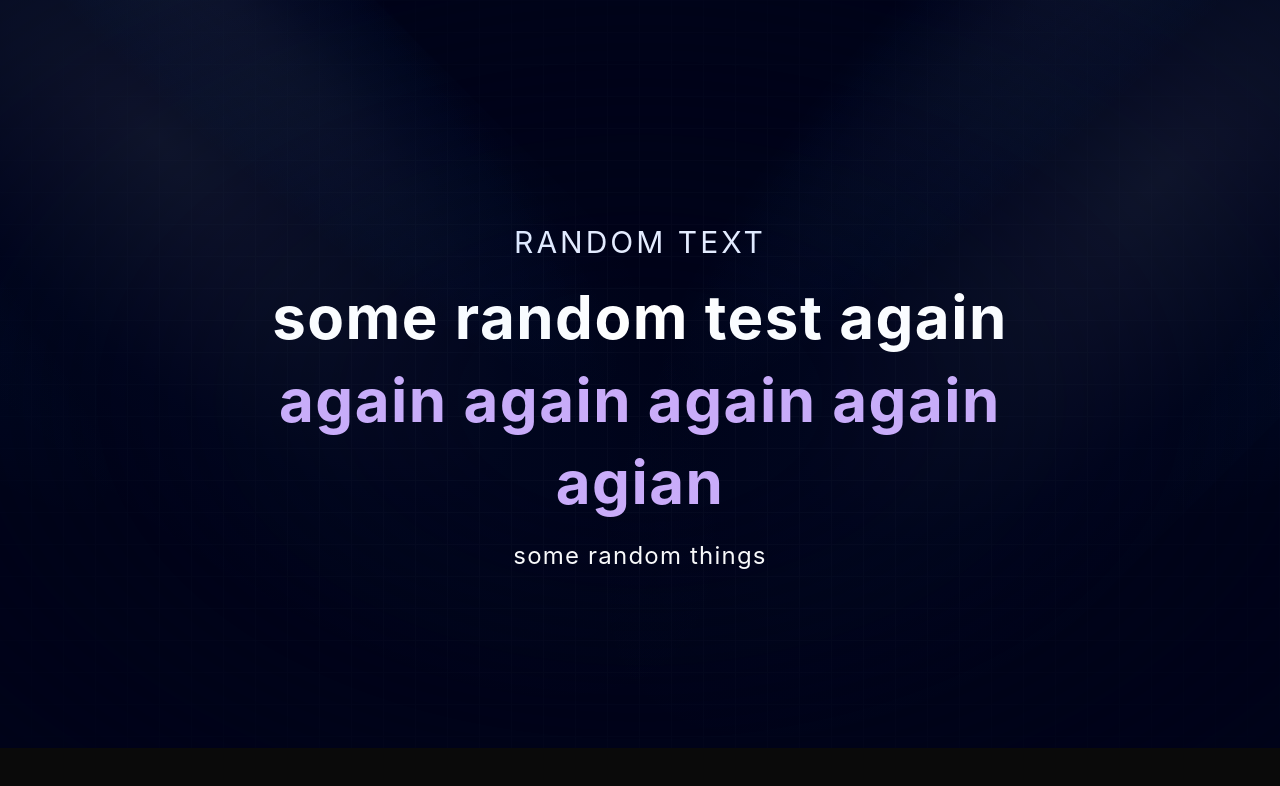
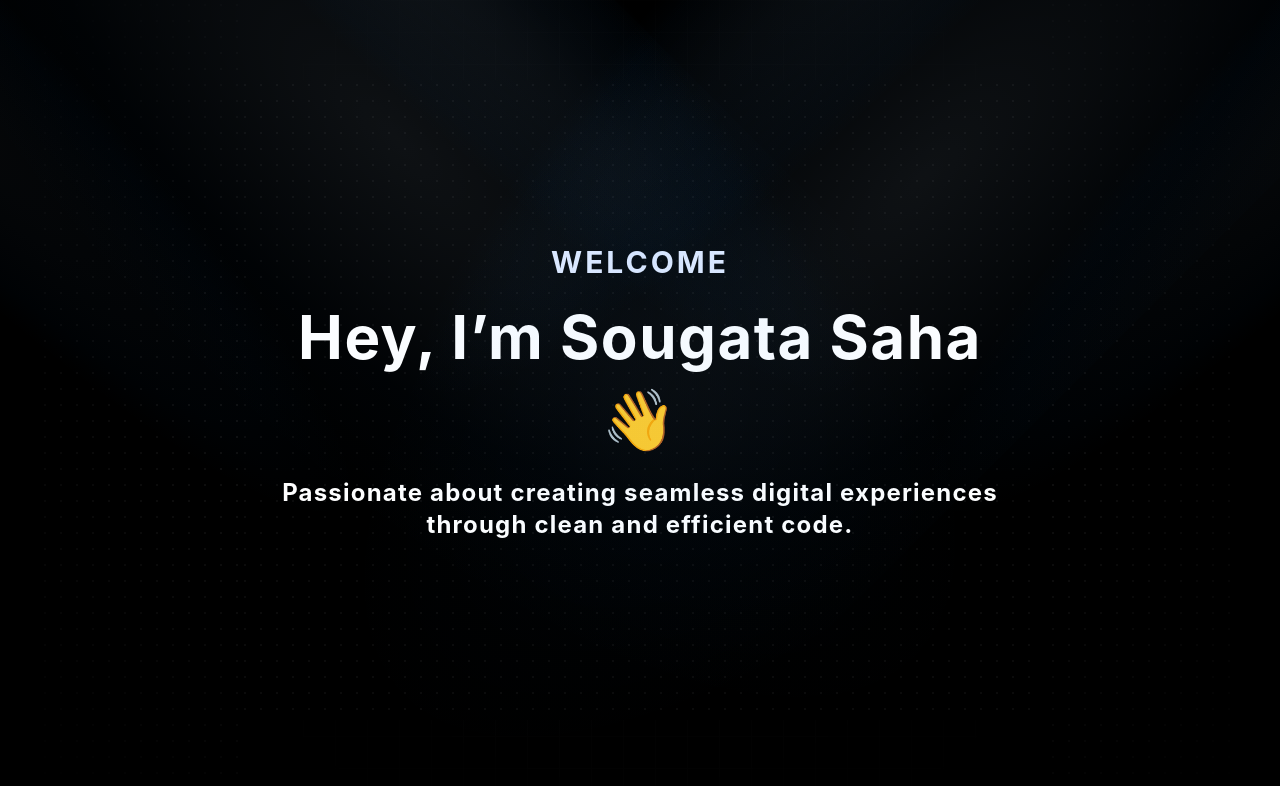
Before and after one commit to LifeEnthusiast03/my_portfolio, a Next.js app: page / in a window 1280 px wide. Shown: the top 786 px of the page. Built offline with nearby package versions, Linux system fonts and the light colour scheme.

Commit message:
update my hero section

```diff
--- a/app/globals.css
+++ b/app/globals.css
@@ -7,7 +7,7 @@
 @theme root {
 
     --color-black: #000;
-    --color-black-100: #000319;
+    --color-black-100: #000;
     --color-black-200: rgba(17, 25, 40, 0.75);
     --color-black-300: rgba(255, 255, 255, 0.125);
 
--- a/app/layout.tsx
+++ b/app/layout.tsx
@@ -24,17 +24,18 @@ export default function RootLayout({
   children: React.ReactNode;
 }>) {
   return (
-    <html lang="en">
+    <html lang="en" suppressHydrationWarning>
       <body
-        className={`${geistSans.variable} ${geistMono.variable} antialiased`} >
-          <ThemeProvider
+        className={`${geistSans.variable} ${geistMono.variable} antialiased`}
+      >
+        <ThemeProvider
           attribute="class"
           defaultTheme="dark"
           enableSystem
           disableTransitionOnChange
-          >
+        >
           {children}
-          </ThemeProvider>
+        </ThemeProvider>
       </body>
     </html>
   );
--- a/app/page.tsx
+++ b/app/page.tsx
@@ -3,10 +3,13 @@ import Hero from '../components/Hero'
 
 export default function Home() {
   return (
-      <main className="relative bg-black-100 flex justify-center items-center flex-col overflow-hidden mx-auto sm:px-10 px-5">
-        <div className="max-w-7xl w-full">
-        <Hero/>
-        </div>
+      <main className="relative bg-black flex justify-center items-center flex-col overflow-hidden mx-auto sm:px-10 px-5">
+      <div className="h-[50rem] w-full dark:bg-black bg-white  dark:bg-dot-white/[0.2] bg-dot-black/[0.9] relative flex items-center justify-center">
+      <div className="absolute pointer-events-none inset-0 flex items-center justify-center dark:bg-black bg-white [mask-image:radial-gradient(ellipse_at_center,transparent_20%,black)]"></div>
+
+      <Hero/>
+
+    </div>
       </main>
   );
 }
--- a/components/Hero.tsx
+++ b/components/Hero.tsx
@@ -1,30 +1,62 @@
+"use client";
+import { motion } from "motion/react";
+import { HeroHighlight, Highlight } from "../components/ui/hero-highlight";
 import { Spotlight } from "./ui/spotlight-new"
 import {TextGenerateEffect} from "./ui/text-generate-effect"
 
+
 export default function () {
   return (
-    <div className='pb-20 pt-36'>
-        <Spotlight/>
-        <div className="h-screen w-full dark:bg-black-100 bg-white  dark:bg-grid-white/[0.02] bg-grid-black/[0.2]  flex items-center justify-center absolute top-0 left-0">
-          {/* Radial gradient for the container to give a faded look */}
-      <div className="absolute pointer-events-none inset-0 flex items-center justify-center dark:bg-black-100 bg-white [mask-image:radial-gradient(ellipse_at_center,transparent_20%,black)]"/>
-    </div>
+    <div >
 
+    <div className="h-[50rem] w-full dark:bg-black bg-white  dark:bg-dot-white/[0.2] bg-dot-black/[0.5] relative flex items-center justify-center">
+      <div className="absolute pointer-events-none inset-0 flex items-center justify-center dark:bg-black bg-white [mask-image:radial-gradient(ellipse_at_center,transparent_20%,black)]"></div>
+
+      <Spotlight/>
+    <div className="h-screen w-full dark:bg-black-100 bg-white  dark:bg-grid-white/[0.02] bg-grid-black/[0.2]  flex items-center justify-center absolute top-0 left-0">
+      {/* Radial gradient for the container to give a faded look */}
+  <div className="absolute pointer-events-none inset-0 flex items-center justify-center dark:bg-black-100 bg-white [mask-image:radial-gradient(ellipse_at_center,transparent_20%,black)]"/>
+</div>
+
+    <HeroHighlight>
+      <motion.h1
+        initial={{
+          opacity: 0,
+          y: 20,
+        }}
+        animate={{
+          opacity: 1,
+          y: [20, -5, 0],
+        }}
+        transition={{
+          duration: 0.5,
+          ease: [0.4, 0.0, 0.2, 1],
+        }}
+        className="text-2xl px-4 md:text-4xl lg:text-5xl font-bold text-neutral-700 dark:text-white max-w-4xl leading-relaxed lg:leading-snug text-center mx-auto "
+      >
         <div className="flex justify-center relative my-20 z-10">
           <div className="max-w-[89vw] md:max-w-2xl lg:max-w-[60vw] flex flex-col items-center justify-center">
             <h4 className="uppercase tracking-widest  text-center text-3xl  text-blue-100 max-w-80">
-              random text
+              WELCOME
             </h4>
             <TextGenerateEffect
                 className="text-center text-[40px] md:text-5xl lg:text-6xl"
-                words="some random test again again again again again agian"
+                words="Hey, I’m Sougata Saha 👋"
+
             />
             <p
             className="text-center md:tracking-wider mb-4 text-sm md:text-lg lg:text-2xl"
-            >some random things</p>
+            > Passionate about creating seamless digital experiences through clean and efficient code.</p>
           </div>
         </div>
 
+      </motion.h1>
+    </HeroHighlight>
     </div>
+
+
+
+
+</div>
   )
 }
--- /dev/null
+++ b/components/Highlight.tsx
@@ -0,0 +1,31 @@
+"use client";
+import { motion } from "motion/react";
+import { HeroHighlight, Highlight } from "../components/ui/hero-highlight";
+
+export default function HeroHighlightDemo() {
+  return (
+    <HeroHighlight>
+      <motion.h1
+        initial={{
+          opacity: 0,
+          y: 20,
+        }}
+        animate={{
+          opacity: 1,
+          y: [20, -5, 0],
+        }}
+        transition={{
+          duration: 0.5,
+          ease: [0.4, 0.0, 0.2, 1],
+        }}
+        className="text-2xl px-4 md:text-4xl lg:text-5xl font-bold text-neutral-700 dark:text-white max-w-4xl leading-relaxed lg:leading-snug text-center mx-auto "
+      >
+        With insomnia, nothing&apos;s real. Everything is far away. Everything
+        is a{" "}
+        <Highlight className="text-black dark:text-white">
+          copy, of a copy, of a copy.
+        </Highlight>
+      </motion.h1>
+    </HeroHighlight>
+  );
+}
--- /dev/null
+++ b/components/ui/hero-highlight.tsx
@@ -0,0 +1,96 @@
+"use client";
+import { cn } from "@/lib/utils";
+import { useMotionValue, motion, useMotionTemplate } from "motion/react";
+import React from "react";
+
+export const HeroHighlight = ({
+  children,
+  className,
+  containerClassName,
+}: {
+  children: React.ReactNode;
+  className?: string;
+  containerClassName?: string;
+}) => {
+  let mouseX = useMotionValue(0);
+  let mouseY = useMotionValue(0);
+
+  function handleMouseMove({
+    currentTarget,
+    clientX,
+    clientY,
+  }: React.MouseEvent<HTMLDivElement>) {
+    if (!currentTarget) return;
+    let { left, top } = currentTarget.getBoundingClientRect();
+
+    mouseX.set(clientX - left);
+    mouseY.set(clientY - top);
+  }
+  return (
+    <div
+      className={cn(
+        "relative h-[40rem] flex items-center bg-white dark:bg-black justify-center w-full group",
+        containerClassName
+      )}
+      onMouseMove={handleMouseMove}
+    >
+      <div className="absolute inset-0 bg-dot-white/[0.1] dark:bg-dot  pointer-events-none" />
+      <motion.div
+        className="pointer-events-none bg-dot-thick-indigo-500 dark:bg-dot-thick-indigo-500   absolute inset-0 opacity-0 transition duration-300 group-hover:opacity-100"
+        style={{
+          WebkitMaskImage: useMotionTemplate`
+            radial-gradient(
+              200px circle at ${mouseX}px ${mouseY}px,
+              black 0%,
+              transparent 100%
+            )
+          `,
+          maskImage: useMotionTemplate`
+            radial-gradient(
+              200px circle at ${mouseX}px ${mouseY}px,
+              black 0%,
+              transparent 100%
+            )
+          `,
+        }}
+      />
+
+      <div className={cn("relative z-20", className)}>{children}</div>
+    </div>
+  );
+};
+
+export const Highlight = ({
+  children,
+  className,
+}: {
+  children: React.ReactNode;
+  className?: string;
+}) => {
+  return (
+    <motion.span
+      initial={{
+        backgroundSize: "0% 100%",
+      }}
+      animate={{
+        backgroundSize: "100% 100%",
+      }}
+      transition={{
+        duration: 2,
+        ease: "linear",
+        delay: 0.5,
+      }}
+      style={{
+        backgroundRepeat: "no-repeat",
+        backgroundPosition: "left center",
+        display: "inline",
+      }}
+      className={cn(
+        `relative inline-block pb-1   px-1 rounded-lg bg-gradient-to-r from-indigo-300 to-purple-300 dark:from-indigo-500 dark:to-purple-500`,
+        className
+      )}
+    >
+      {children}
+    </motion.span>
+  );
+};
--- a/tailwind.config.ts
+++ b/tailwind.config.ts
@@ -1,3 +1,4 @@
+
 const defaultTheme = require("tailwindcss/defaultTheme");
 const colors = require("tailwindcss/colors");
 const svgToDataUri = require("mini-svg-data-uri");
@@ -8,6 +9,7 @@ module.exports = {
     "./pages/**/*.{js,ts,jsx,tsx,mdx}",
     "./components/**/*.{js,ts,jsx,tsx,mdx}",
     "./app/**/*.{js,ts,jsx,tsx,mdx}",
+    "./src/**/*.{ts,tsx}", // ✅ Aceternity content path added
   ],
   theme: {
     extend: {
@@ -40,15 +42,33 @@ module.exports = {
               `<svg xmlns="http://www.w3.org/2000/svg" viewBox="0 0 32 32" width="16" height="16" fill="none"><circle fill="${value}" id="pattern-circle" cx="10" cy="10" r="1.6257413380501518"></circle></svg>`
             )}")`,
           }),
+          "bg-dot-thick": (value) => ({
+            backgroundImage: `url("${svgToDataUri(
+              `<svg xmlns="http://www.w3.org/2000/svg" viewBox="0 0 32 32" width="16" height="16" fill="none"><circle fill="${value}" id="pattern-circle" cx="10" cy="10" r="2.5"></circle></svg>`
+            )}")`,
+          }),
         },
-        { values: flattenColors(theme("backgroundColor")), type: "color" } // 🔥 Fixed: Use custom flattenColors function
+        { values: flattenColors(theme("backgroundColor")), type: "color" }
       );
     },
   ],
 };
 
+// ✅ Custom function to replace `flattenColorPalette`
+function flattenColors(colorsObj, prefix = "") {
+  return Object.entries(colorsObj).reduce((acc, [key, value]) => {
+    if (typeof value === "object" && value !== null) {
+      Object.assign(acc, flattenColors(value, `${prefix}${key}-`));
+    } else {
+      acc[`${prefix}${key}`] = value;
+    }
+    return acc;
+  }, {});
+}
+
+// ✅ Adds Tailwind colors as CSS variables
 function addVariablesForColors({ addBase, theme }) {
-  let allColors = flattenColors(theme("colors")); // 🔥 Fixed: Use custom flattenColors function
+  let allColors = flattenColors(theme("colors"));
   let newVars = Object.fromEntries(
     Object.entries(allColors).map(([key, val]) => [`--${key}`, val])
   );
@@ -57,15 +77,3 @@ function addVariablesForColors({ addBase, theme }) {
     ":root": newVars,
   });
 }
-
-// 🔥 Custom function to flatten Tailwind's color palette
-function flattenColors(colorsObj, prefix = "") {
-  return Object.entries(colorsObj).reduce((acc, [key, value]) => {
-    if (typeof value === "object") {
-      Object.assign(acc, flattenColors(value, `${prefix}${key}-`));
-    } else {
-      acc[`${prefix}${key}`] = value;
-    }
-    return acc;
-  }, {});
-}
```
